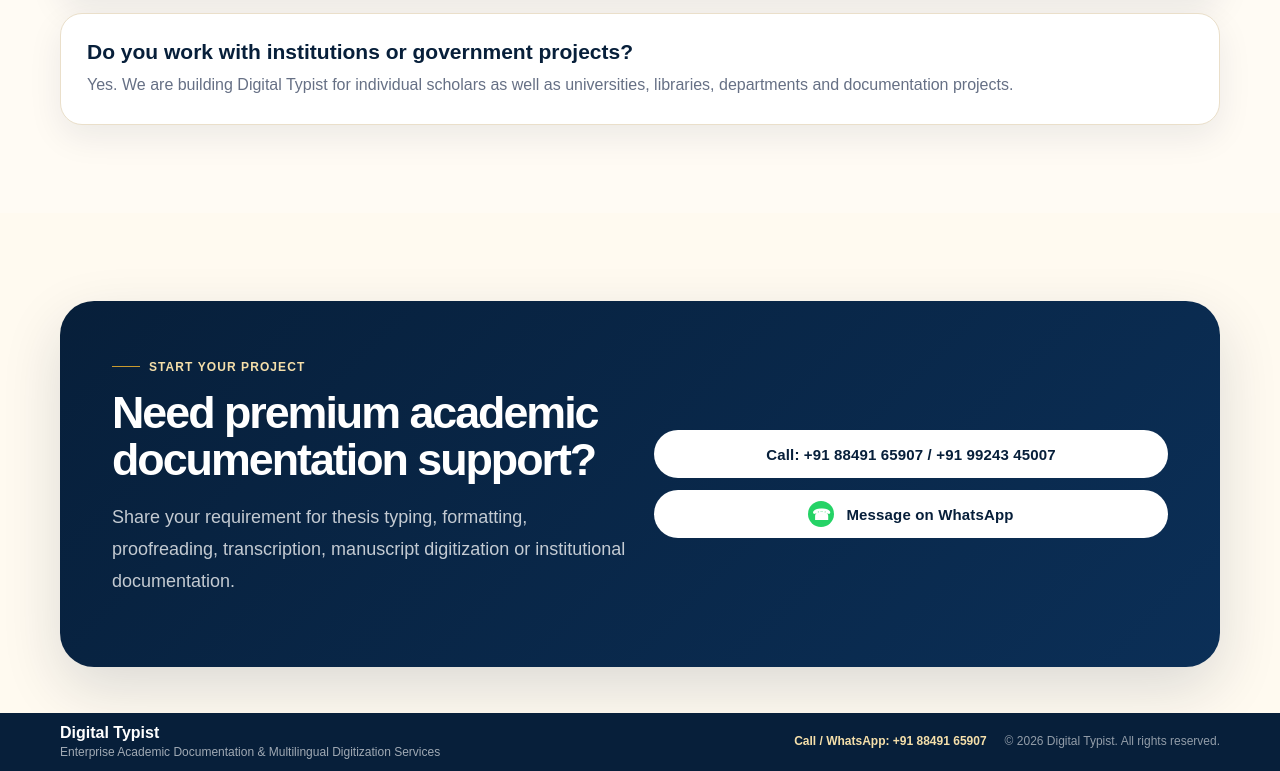
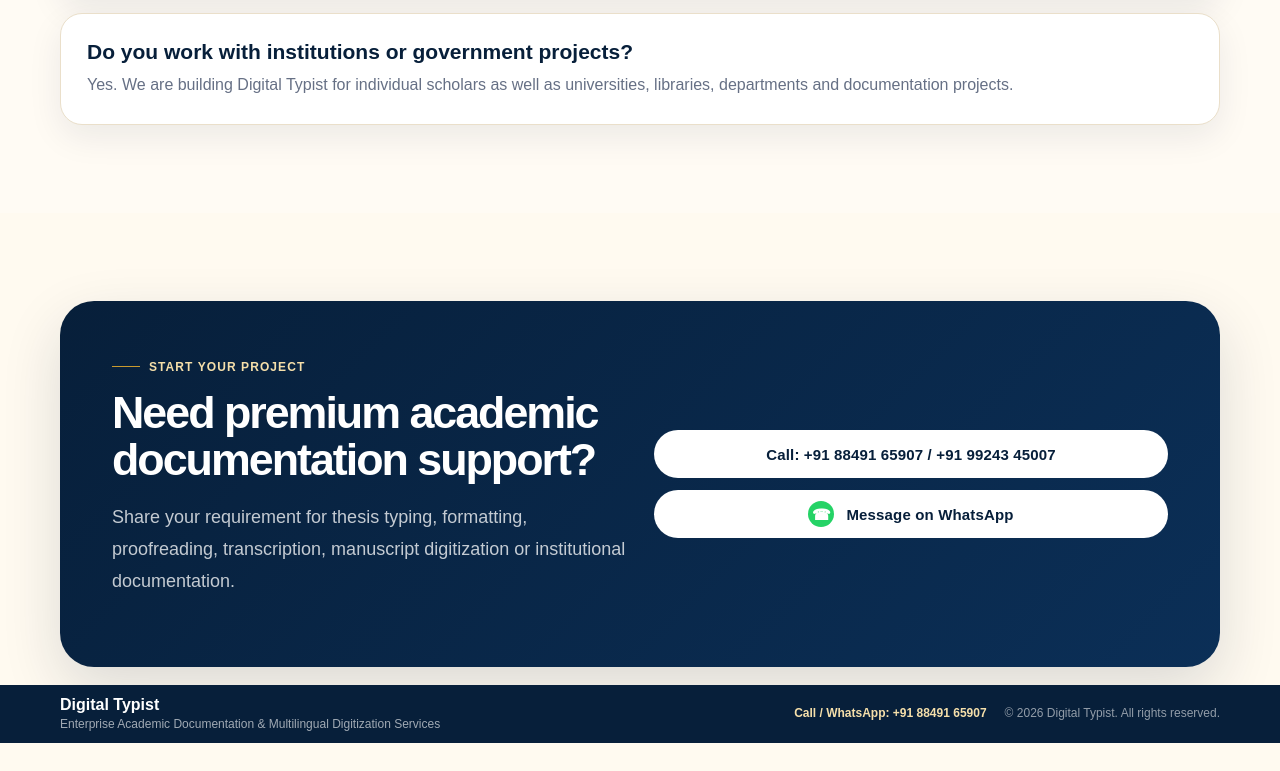
Before and after one commit to ravalpranavrps/digital-typist-website, a Next.js app: page / in a window 1280 px wide. Shown: the part 5074-5845 px from the top of the page. After the commit the page ends 5817 px from the top, so only its background shows below. Built offline with nearby package versions, Linux system fonts and the light colour scheme.

Commit message:
Update globals.css

```diff
--- a/src/app/globals.css
+++ b/src/app/globals.css
@@ -1326,3 +1326,13 @@
     white-space: normal !important;
   }
 }
+
+/* Final contact-to-footer spacing */
+
+#contact {
+  padding-bottom: 18px !important;
+}
+
+.site-footer {
+  margin-top: 0 !important;
+}
```
